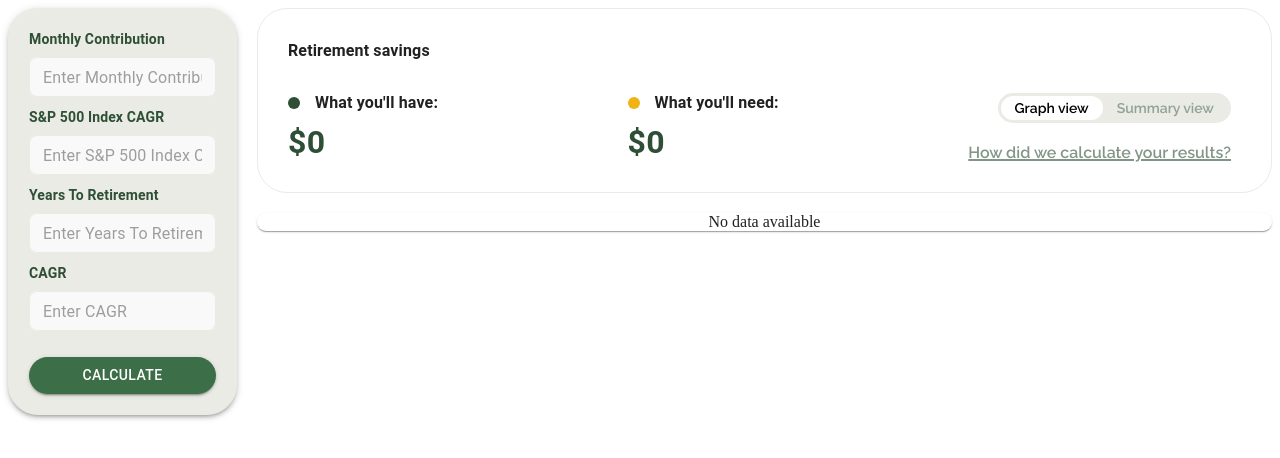
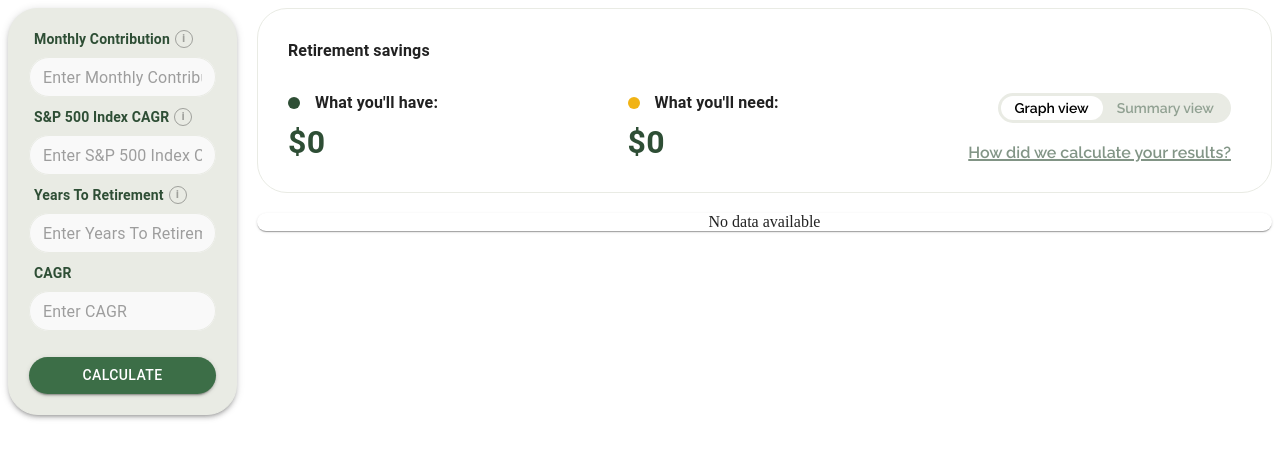
Before and after one commit to acvid3/bitcoinmath-calc-components, a React (Create React App) app: page / in a window 1280 px wide. Shown: the top 458 px of the page. Built offline with nearby package versions, Linux system fonts and the light colour scheme; the HTML template or start-up script is replaced by a standard one.

Commit message:
Add descriptions to form inputs

```diff
--- a/src/components/FinancialCalculatorForm/constants.js
+++ b/src/components/FinancialCalculatorForm/constants.js
@@ -4,3 +4,9 @@ export const inputFields = [
     { id: 'years_to_retirement', label: 'Years To Retirement', placeholder: 'Enter Years To Retirement' },
     { id: 'cagr', label: 'CAGR', placeholder: 'Enter CAGR' },
 ];
+
+export const inputDescriptions = [
+    { description: "How much do you contribute each month?", label: "Monthly Contribution" },
+    { description: "What's the current return based on S&P500 CAGR?", label: "S&P 500 Index CAGR" },
+    { description: "How many years until you plan on retiring?", label: "Years To Retirement" },
+]
--- a/src/components/Input/index.jsx
+++ b/src/components/Input/index.jsx
@@ -1,12 +1,25 @@
 import React from 'react';
-import { TextField, Box, Typography } from '@mui/material';
-import { containerStyles, inputStyles, labelStyles } from './styles';
+import {TextField, Box, Typography, Button} from '@mui/material';
+import {sx} from './styles';
+import {inputDescriptions} from "../FinancialCalculatorForm/constants";
 
-const Input = ({ id, label, value, onChange, placeholder, handleBlur }) => {
+const Input = ({id, label, value, onChange, placeholder, handleBlur}) => {
+
+    const description = inputDescriptions.find(d => d.label === label)?.description;
 
     return (
-        <Box sx={containerStyles}>
-            {label && <Typography sx={labelStyles}>{label}</Typography>}
+        <Box sx={sx.container}>
+            {label && <Typography sx={sx.label}>
+                {label}
+                {description &&
+                    <span>
+                        <Button sx={sx.descriptionIcon}>i</Button>
+                        <Box className={'description'} sx={sx.description}>
+                            {description}
+                        </Box>
+                    </span>
+                }
+            </Typography>}
             <TextField
                 id={id}
                 value={value}
@@ -15,7 +28,7 @@ const Input = ({ id, label, value, onChange, placeholder, handleBlur }) => {
                 placeholder={placeholder}
                 variant="outlined"
                 fullWidth
-                sx={inputStyles}
+                sx={sx.input}
             />
         </Box>
     );
--- a/src/components/Input/styles.js
+++ b/src/components/Input/styles.js
@@ -1,20 +1,37 @@
-export const containerStyles = {
+export const sx = {
+    container: {
         display: 'flex',
         flexDirection: 'column',
         gap: '8px',
-};
+    },
 
-export const labelStyles = {
+    label: {
         fontWeight: 600,
         fontSize: '14px',
         lineHeight: '20px',
         color: '#2E4E35',
-};
+        padding: '0 5px',
+        display: 'flex',
+        gap: '5px',
+        alignItems: 'center',
+        "& a:hover .description, & a:focus .description": {
+            display: 'block',
+        },
+    },
 
-export const inputStyles = {
+    message: {
+        fontFamily: 'Raleway',
+        fontSize: '12px',
+        fontWeight: 600,
+        color: '#888',
+        padding: '0 15px',
+        marginTop: '-5px',
+    },
+
+    input: {
         '& .MuiOutlinedInput-root': {
             height: '40px',
-        borderRadius: '8px',
+            borderRadius: '30px',
             backgroundColor: '#F9F9F9',
             '& fieldset': {
                 borderColor: '#E9EBE4',
@@ -25,5 +42,58 @@ export const inputStyles = {
             '&.Mui-focused fieldset': {
                 borderColor: '#3C6E47',
             },
+            '&.Mui-focused .MuiOutlinedInput-notchedOutline': {
+                borderColor: 'transparent',
             },
-};
+            '&:hover .MuiOutlinedInput-notchedOutline': {
+                borderColor: 'transparent',
+            },
+        },
+        '& input': {
+            '&:-webkit-autofill': {
+                WebkitBoxShadow: '0 0 0 100px #F9F9F9 inset',
+                padding: '0px 15px',
+            },
+        },
+    },
+
+    descriptionIcon: {
+        color: '#00000051',
+        border: '0.5px #00000051 solid',
+        borderRadius: '100%',
+        fontWeight: 800,
+        fontSize: '10px',
+        transition: '0.1s',
+        minWidth: 'unset',
+        lineHeight: '10px',
+        textTransform: 'none',
+        width: '10px',
+        height: '18px',
+        marginTop: '-3px',
+        '&:hover': {
+            borderColor: '#f1b314',
+            backgroundColor: '#f1b314',
+            color: '#ffffff',
+        },
+        "&:hover + .description, &:focus + .description": {
+            display: 'block',
+        },
+    },
+
+    description: {
+        fontFamily: 'Raleway',
+        position: 'absolute',
+        background: '#ffffff',
+        padding: '4px 8px',
+        zIndex: '100',
+        border: '1px #000 solid',
+        display: 'none',
+        fontSize: '12px',
+        fontWeight: 600,
+        margin: '-3px 0 0 20px',
+        "a": {
+            color: '#2e4e35',
+            padding: '2px 5px',
+        }
+    }
+}
--- /dev/null
+++ b/src/components/ResultsTable/constants.js
@@ -0,0 +1 @@
+export const resultsDescriptions = [];
--- a/src/components/ResultsTable/index.jsx
+++ b/src/components/ResultsTable/index.jsx
@@ -1,6 +1,9 @@
 import React from 'react';
 import { Table, TableBody, TableCell, TableContainer, TableRow } from '@mui/material';
 import { useResult } from '../../context/ResultContext';
+import { sx } from "./styles";
+import { resultsDescriptions } from "./constants";
+
 
 const toCapitalCase = (word) => {
     const firstLetterCap = word.charAt(0).toUpperCase();
@@ -34,7 +37,7 @@ const ResultsTable = () => {
             <Table sx={{fontWeight: 600}}>
                 <TableBody>
                     {formattedData.map(({ label, tradefi, btc }) => (
-                        <TableRow key={label}>
+                        <TableRow key={label} sx={sx.tableRow}>
                             <TableCell>{label}</TableCell>
                             <TableCell align="right">${tradefi}</TableCell>
                             <TableCell align="right">${btc}</TableCell>
--- /dev/null
+++ b/src/components/ResultsTable/styles.js
@@ -0,0 +1,57 @@
+export const sx = {
+    tableCell: {
+        padding: '5px 20px',
+        margin: '0px',
+        '@media (max-width: 678px)': {
+            padding: '8px',
+        },
+    },
+
+    tableRow: {
+        transition: '0.1s',
+        '&:hover': {
+        },
+
+    },
+
+    descriptionCell: {
+        padding: '0 0 0 20px',
+        marginRight: '-15px',
+        '@media (max-width: 678px)': {
+            padding: '8px 0 8px 8px',
+        },
+    },
+
+    descriptionIcon: {
+        color: '#00000051',
+        border: '0.5px #00000051 solid',
+        padding: '0px 6px',
+        borderRadius: '100%',
+        fontWeight: 800,
+        fontSize: '11px',
+        transition: '0.1s',
+        minWidth: 'unset',
+        lineHeight: 'unset',
+        textTransform: 'none',
+        '&:hover': {
+            borderColor: '#f1b314',
+            backgroundColor: '#f1b314',
+            color: '#ffffff',
+        },
+        "&:hover + .description, &:focus + .description": {
+            display: 'block',
+        },
+    },
+
+    description: {
+        position: 'absolute',
+        background: '#ffffff',
+        padding: '4px 8px',
+        zIndex: '100',
+        border: '1px #000 solid',
+        display: 'none',
+        fontSize: '12px',
+        fontWeight: 600,
+        margin: '0 0 20px 20px'
+    }
+}
```
Lines whose indentation alone changed are shown as unchanged.
